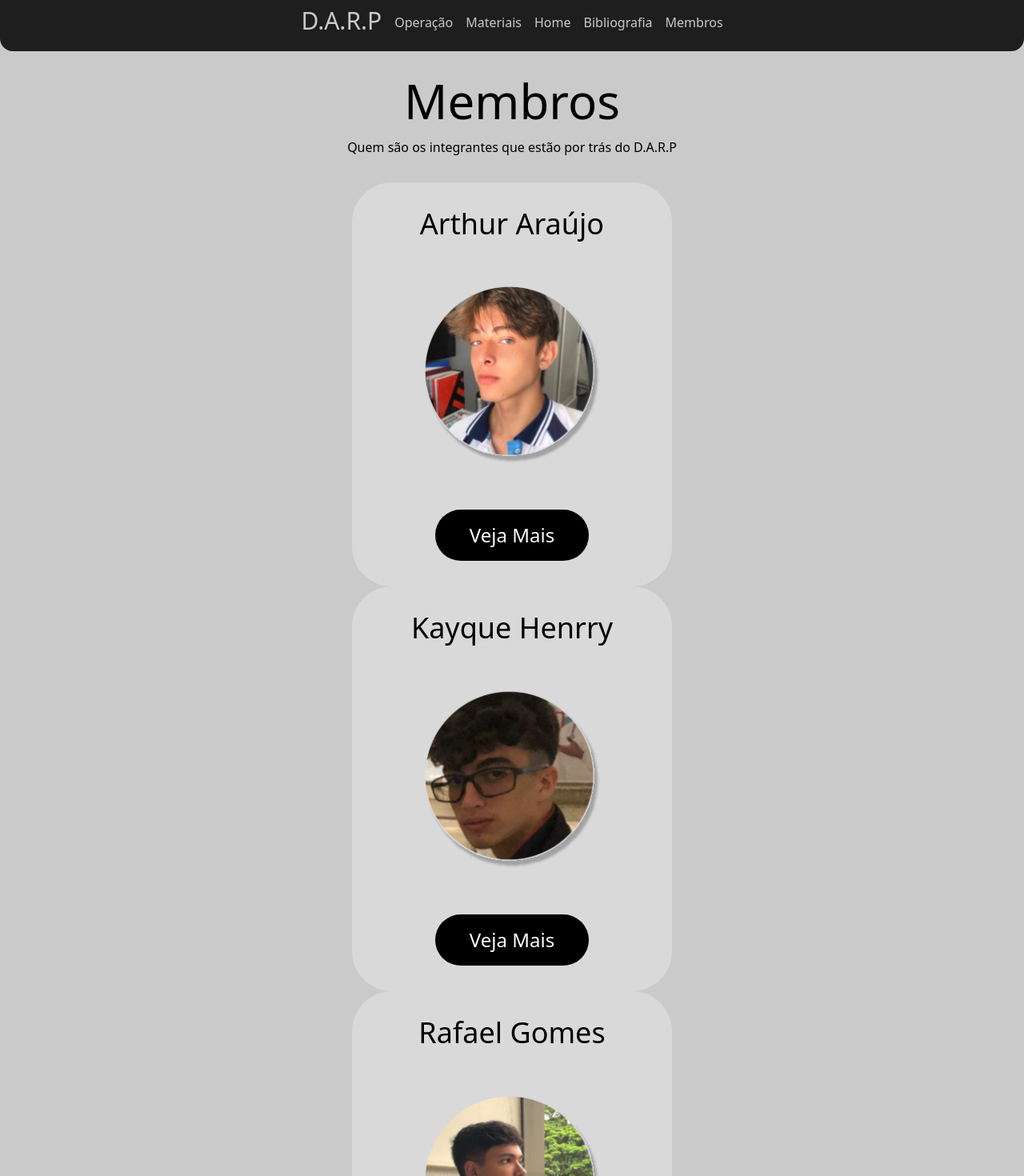
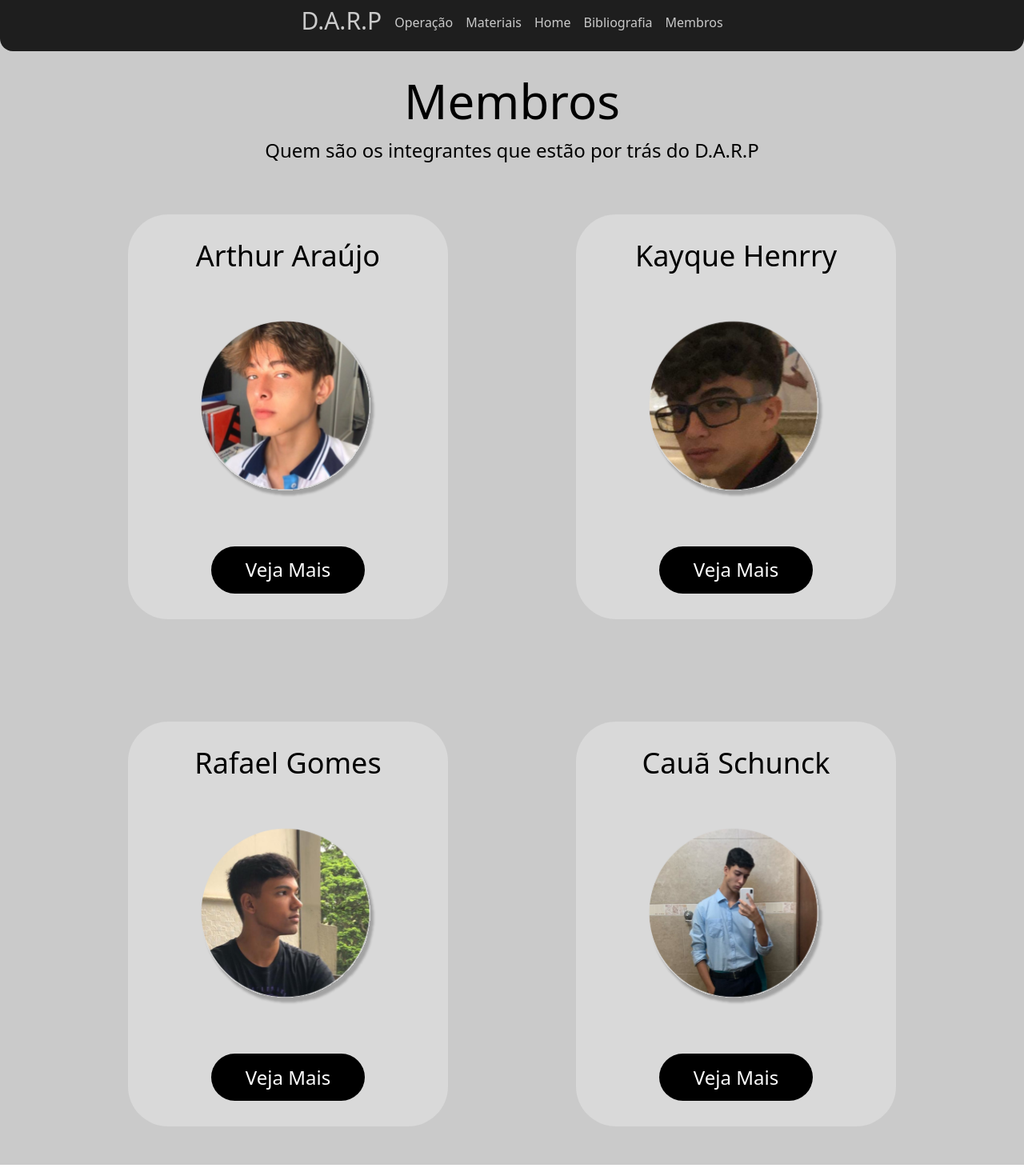
Before and after one commit to rafa-gomes-2007/Site_TCC, a React (Vite) app: page /Membros in a window 1280 px wide. Shown: the top 1470 px of the page at 80% size. Built offline with nearby package versions, Linux system fonts and the light colour scheme.

Commit message:
pagina de membros feita

```diff
--- a/src/pages/Membros.jsx
+++ b/src/pages/Membros.jsx
@@ -6,13 +6,17 @@ import Kayque from '../assets/Kayque.svg'
 export default function Membros() {
   return (
 
-    <main className=" items-center justify-center flex flex-col w-screen">
+
+    <main className="items-center justify-center flex flex-col w-screen">
 
       <h1 className='mt-8 mb-4 text-6xl'>Membros</h1>
-      <p className='mb-8'>Quem são os integrantes que estão por trás do D.A.R.P</p>
+      <p className='mb-16 text-2xl'>Quem são os integrantes que estão por trás do D.A.R.P</p>
+
+      <section className='flex justify-around gap-40 pb-32'>
 
         <div className='bg-fundo_texto py-8 justify-center items-center flex-col flex w-[400px] rounded-[50px] space-y-12'>
-        <p className='text-4xl'>Arthur Araújo</p>
+
+          <p className='text-4xl '>Arthur Araújo</p>
 
           <img src={Arthur} alt="Arthur" className='w-3/5  h-3/5'/>
 
@@ -29,6 +33,10 @@ export default function Membros() {
 
         </div>
 
+      </section>
+
+
+      <section className='flex justify-around gap-40 pb-12'>
         <div className='bg-fundo_texto py-8 justify-center items-center flex-col flex w-[400px] rounded-[50px] space-y-12'>
           <p className='text-4xl'>Rafael Gomes</p>
 
@@ -46,10 +54,11 @@ export default function Membros() {
           <a href="" className="bg-black text-white w-48 h-16 items-center flex justify-center rounded-[50px] text-2xl">Veja Mais</a>
 
         </div>
+      </section>
+
 
     </main>
 
 
-
    )
   }
```
Lines whose indentation alone changed are shown as unchanged.
